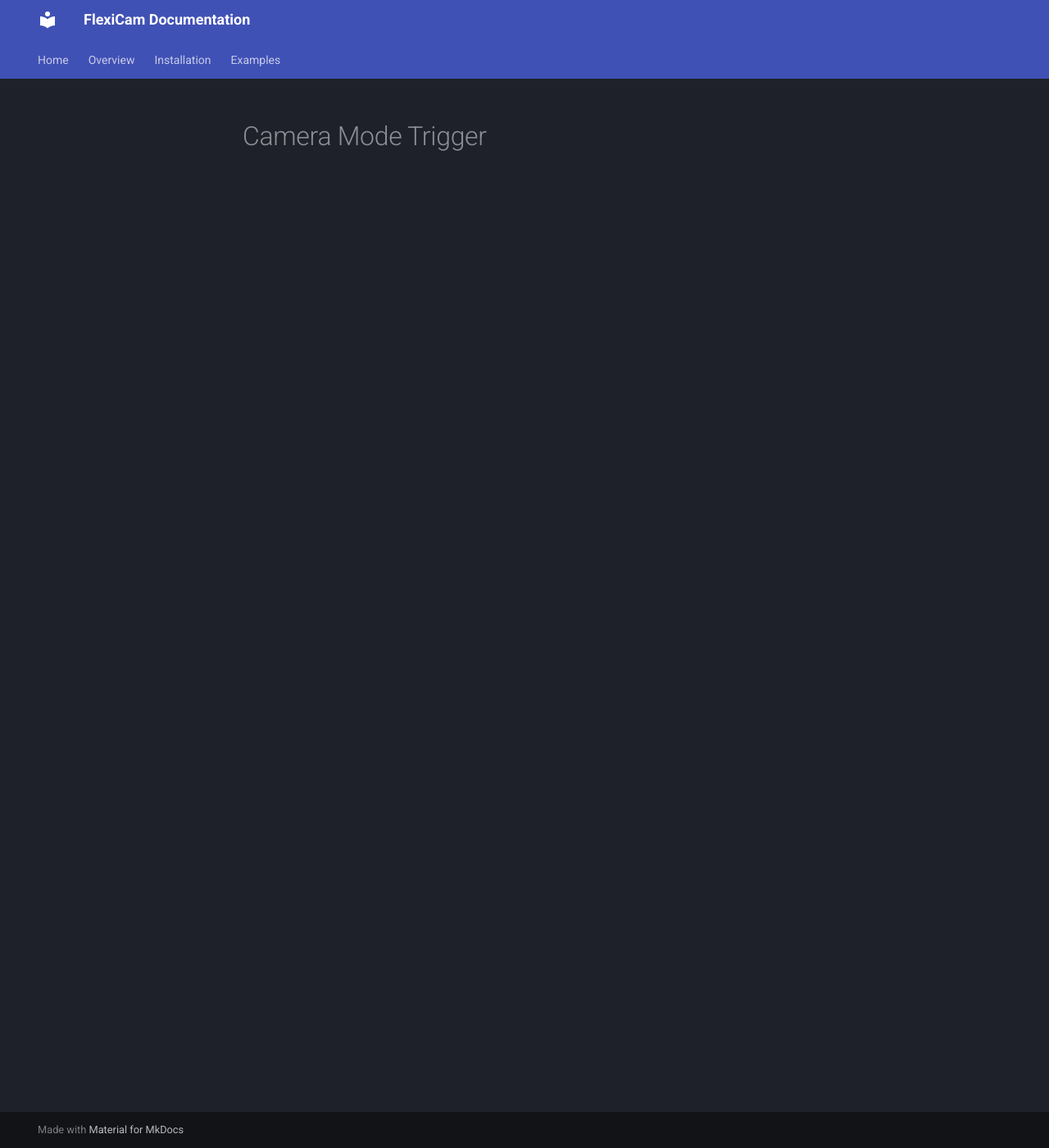
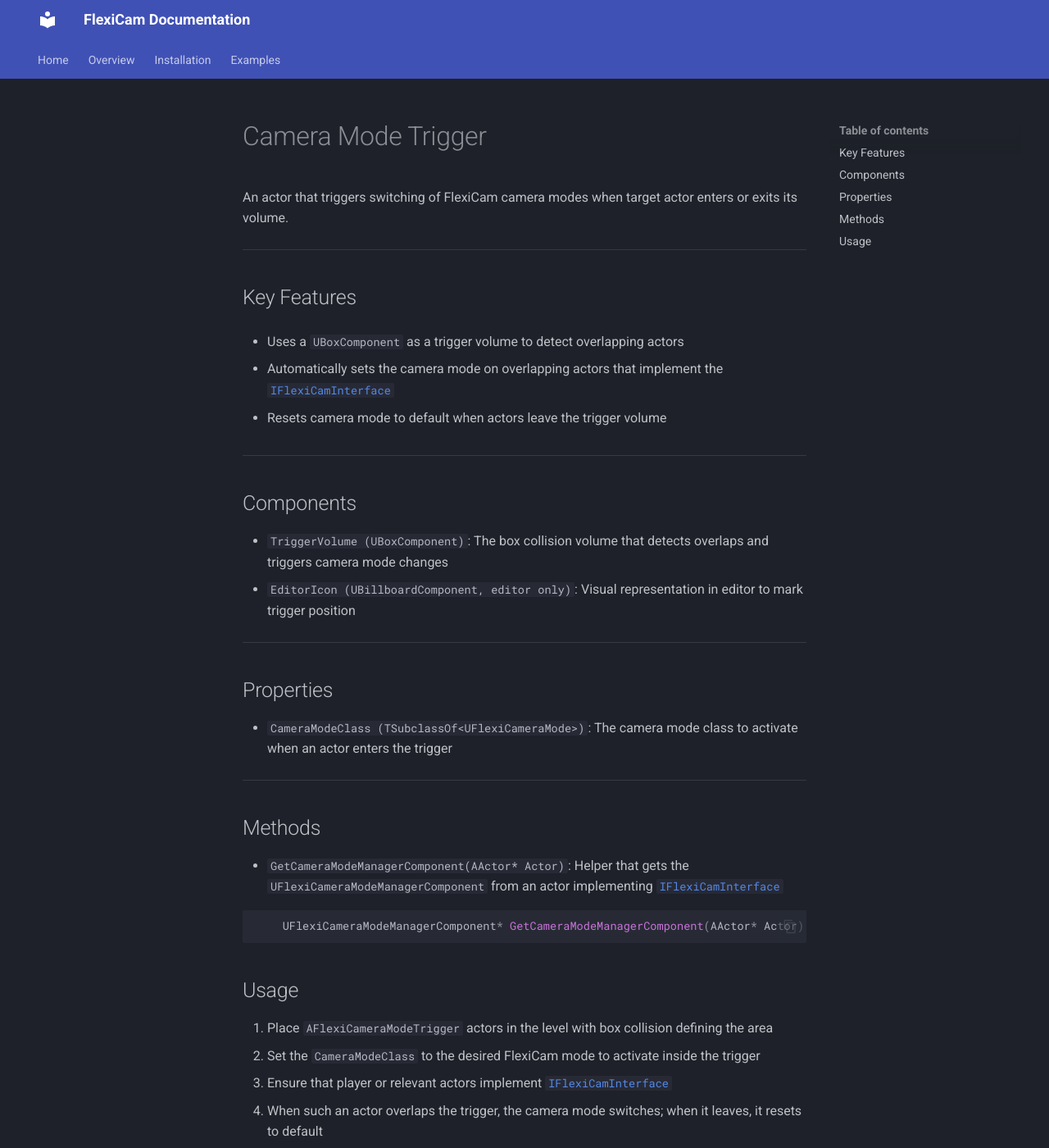
Before and after one commit to egorkapk/flexicam-docs, an MkDocs documentation site: the page built from docs/camera-mode-trigger.md, in a window 1280 px wide and 1400 px high. Shown: the whole window at 82% size. Built offline with MkDocs 1.6.1 and Material for MkDocs 9.7.7, drawn with Linux system fonts in a browser that asks for light colours.

Commit message:
Camera mode trigger done

````diff
--- a/docs/camera-mode-trigger.md
+++ b/docs/camera-mode-trigger.md
@@ -1 +1,43 @@
 # Camera Mode Trigger
+
+An actor that triggers switching of FlexiCam camera modes when target actor enters or exits its volume.
+
+---
+
+## Key Features
+
+- Uses a `UBoxComponent` as a trigger volume to detect overlapping actors
+
+- Automatically sets the camera mode on overlapping actors that implement the [`IFlexiCamInterface`](flexicam-interface.md)
+
+- Resets camera mode to default when actors leave the trigger volume
+
+---
+
+## Components
+
+- `TriggerVolume (UBoxComponent)`: The box collision volume that detects overlaps and triggers camera mode changes
+- `EditorIcon (UBillboardComponent, editor only)`: Visual representation in editor to mark trigger position
+
+---
+
+## Properties
+
+- `CameraModeClass (TSubclassOf<UFlexiCameraMode>)`: The camera mode class to activate when an actor enters the trigger
+
+---
+
+## Methods
+
+- `GetCameraModeManagerComponent(AActor* Actor)`: Helper that gets the `UFlexiCameraModeManagerComponent` from an actor implementing [`IFlexiCamInterface`](flexicam-interface.md)
+
+```cpp
+    UFlexiCameraModeManagerComponent* GetCameraModeManagerComponent(AActor* Actor) const;
+```
+
+## Usage
+
+1. Place `AFlexiCameraModeTrigger` actors in the level with box collision defining the area
+2. Set the `CameraModeClass` to the desired FlexiCam mode to activate inside the trigger
+3. Ensure that player or relevant actors implement [`IFlexiCamInterface`](flexicam-interface.md)
+4. When such an actor overlaps the trigger, the camera mode switches; when it leaves, it resets to default
````
Also changed, not shown: docs/flexicam-interface.md (added).
